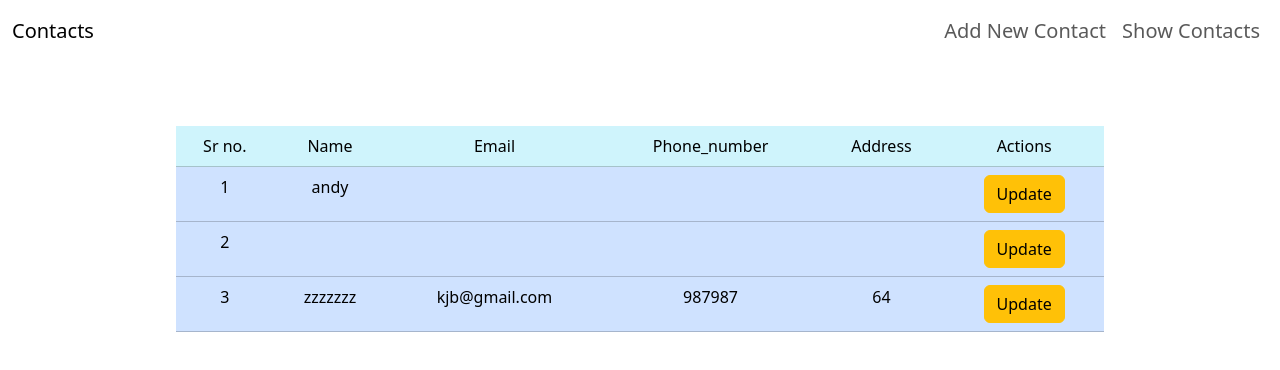
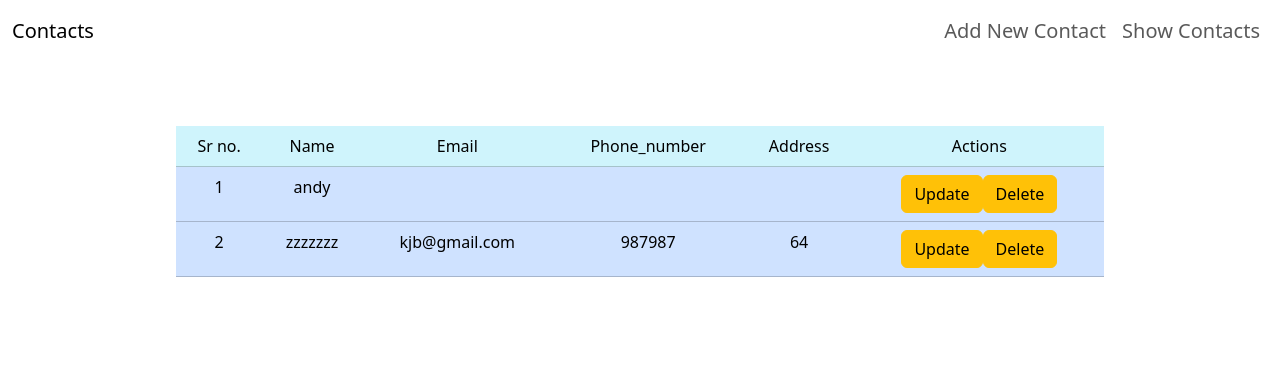
Before and after one commit to Aniket-S-Dhage/ThriveStack, a React (Create React App) app: page / in a window 1280 px wide. Shown: the top 370 px of the page. Built offline with nearby package versions, Linux system fonts and the light colour scheme; data requests are answered from the project's data file.

Commit message:
Delete Component added

```diff
--- a/src/components/ShowContacts.jsx
+++ b/src/components/ShowContacts.jsx
@@ -1,6 +1,6 @@
 import axios from 'axios'
 import React, { useEffect, useState } from 'react'
-import { NavLink } from 'react-router-dom'
+import { NavLink, useNavigate } from 'react-router-dom'
 
 const ShowContacts = () => {
 
@@ -17,6 +17,18 @@ const ShowContacts = () => {
     useEffect(()=>{
         getData()
     },[])
+
+    const nav = useNavigate()
+
+    const deleteContact = async (id) => {
+        await axios.delete(`http://localhost:8700/contacts/${id}`)
+
+        alert("Data Deleted")
+
+        getData()
+
+        nav('/show')
+    }
 
 
     return (
@@ -43,6 +55,7 @@ const ShowContacts = () => {
                                 <td>{con.address}</td>
                                 <td>
                                     <NavLink to={`/update/${con.id}`}><button className='btn btn-warning'>Update</button></NavLink>
+                                    <NavLink to={`/show/`}><button className='btn btn-warning' onClick={()=>{deleteContact(con.id)}}>Delete</button></NavLink>
                                 </td>
                             </tr>
                         ))
--- a/src/static/db/db.json
+++ b/src/static/db/db.json
@@ -3,9 +3,6 @@
     {
       "id": "45",
       "name": "andy"
-    },
-    {
-      "id": "3267"
     },
     {
       "name": "zzzzzzz",
```
